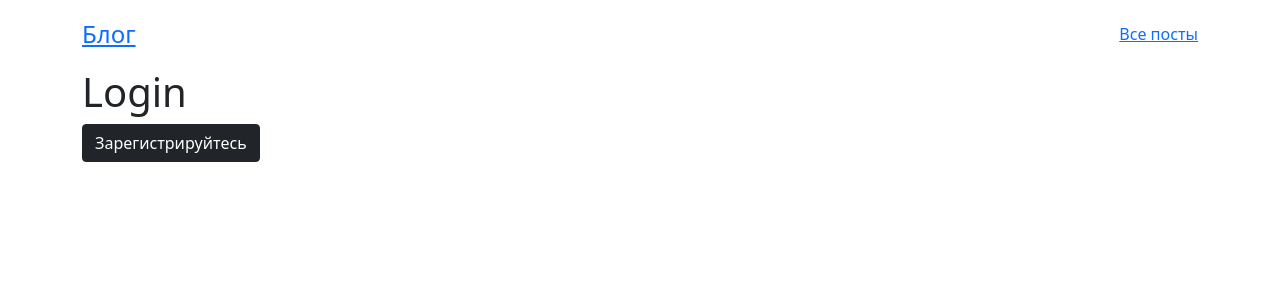
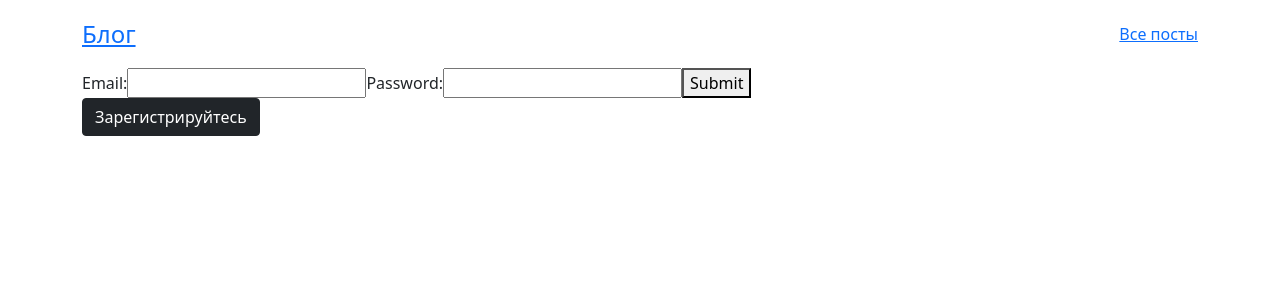
Before and after one commit to becasualle/softskillz, a Next.js app: page / in a window 1280 px wide. Shown: the top 300 px of the page. Built offline with nearby package versions, Linux system fonts and the light colour scheme; no server answers.

Commit message:
Login component

```diff
--- a/components/Login/index.js
+++ b/components/Login/index.js
@@ -1,5 +1,47 @@
+import axios from "axios";
+import { useRouter } from "next/router";
+import { useState } from "react";
+
 const Login = () => {
-  return <h1>Login</h1>;
+  const [userData, setUserData] = useState({
+    identifier: "",
+    password: "",
+  });
+
+  const router = useRouter();
+
+  const handleSubmit = async (e) => {
+    e.preventDefault();
+
+    try {
+      await axios.post("/api/login", { ...userData });
+      router.push("/profile");
+    } catch (error) {
+      console.log(error.response.data);
+    }
+  };
+
+  const handleChange = (e) => {
+    console.log(e.target);
+    const { name, value } = e.target;
+    setUserData({ ...userData, [name]: value });
+  };
+  return (
+    <div>
+      <form onSubmit={handleSubmit}>
+        <label>
+          Email:
+          <input type="email" name="identifier" onChange={handleChange} />
+        </label>
+
+        <label>
+          Password:
+          <input type="password" name="password" onChange={handleChange} />
+        </label>
+        <button> Submit </button>
+      </form>
+    </div>
+  );
 };
 
 export default Login;
```
